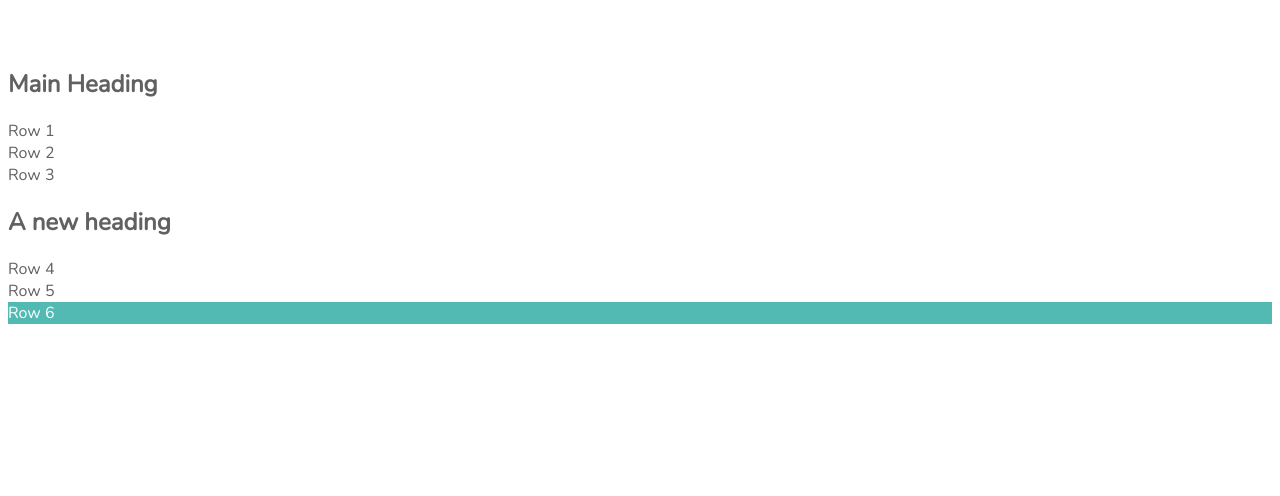
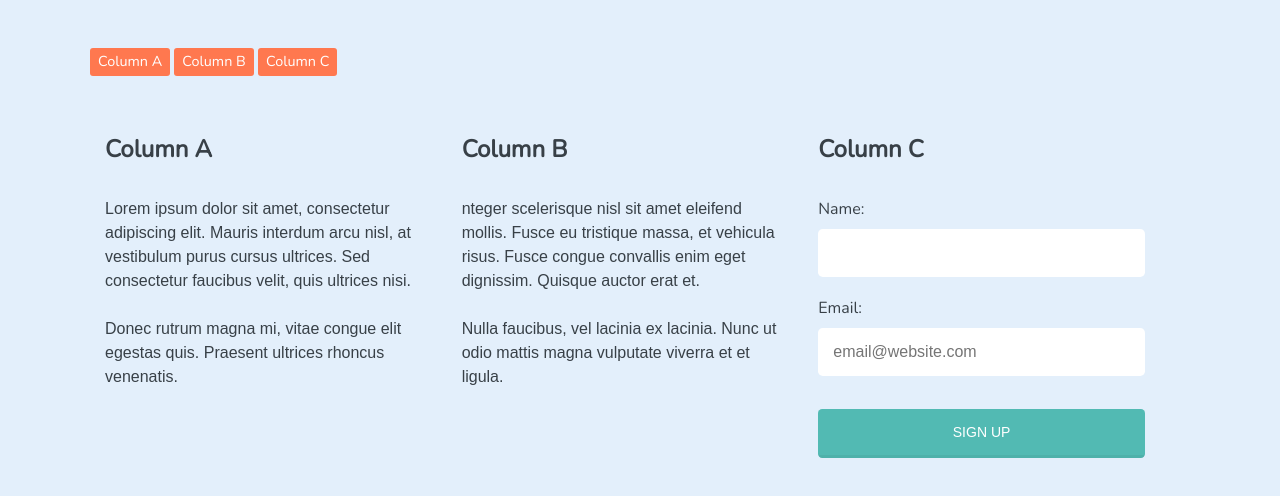
Before and after one commit to willowcheng/nth-child, a plain HTML site: page index.html in a window 1280 px wide. Drawn offline with nearby package versions, Linux system fonts and the light colour scheme.

Commit message:
Root and target

```diff
--- /dev/null
+++ b/css/base.css
@@ -0,0 +1,98 @@
+* {
+    box-sizing: border-box;
+}
+body {
+    font-family: 'Nunito', sans-serif;
+    line-height: 1.5;
+    color: #384047;
+    padding: 40px 0;
+}
+p {
+    font-family: sans-serif;
+    margin-bottom: 24px;
+}
+hr {
+    border: 0;
+    height: 0;
+    border-top: 1px dotted rgba(0, 0, 0, 0.2);
+    margin: 50px 0;
+}
+h1,
+h2 {
+    margin: 0 0 30px 0;
+}
+nav a {
+    font-size: .9em;
+    background: #ff784f;
+    color: white;
+    display: inline-block;
+    text-decoration: none;
+    padding: 3px 8px;
+    border-radius: 3px;
+}
+nav a:hover {
+    opacity: .75;
+}
+
+/* Main -------------------- */
+
+#container {
+    max-width: 1100px;
+    margin: auto;
+}
+.row {
+    padding-top: 40px;
+}
+.col {
+    float: left;
+    width: 32.421%;
+    padding: 15px;
+}
+
+.btn {
+    font-size: 0.875em;
+    font-weight: 400;
+    cursor: pointer;
+    color: #fff;
+    padding-left: 20px;
+    padding-right: 20px;
+    width: 100%;
+    margin: 1em 0;
+    text-transform: uppercase;
+    border-bottom: 3px solid rgba(0,0,0,0.05);
+    background-color: #52bab3;
+}
+.btn:hover {
+    opacity: .75;
+}
+
+/* Form -------------------- */
+
+label {
+    display: block;
+    margin-bottom: 0.5em;
+}
+input {
+    outline: 0;
+    border: none;
+    padding: 15px;
+    border-radius: .3em;
+}
+input[type="text"],
+input[type="email"],
+input[type="password"] {
+    font-size: 1em;
+    color: #222;
+    font-weight: 300;
+    width: 100%;
+    height: auto;
+    margin-bottom: 1.2em;
+}
+
+/* Float Clearfix ------------------ */
+
+.group:after {
+    content: "";
+    display: table;
+    clear: both;
+}
--- a/css/style.css
+++ b/css/style.css
@@ -1,7 +1,14 @@
-/* :nth-child Pseudo-classes------------------ */
+:root {
+    background: #e3effb;
+}
 
-
-div:nth-last-of-type(1) {
-    background: #52bab3;
+:target {
+    background: #384947;
     color: white;
 }
+
+#col-c:target {
+    background: #eff1f2;
+    color: initial;
+    box-shadow: 0 0 6px rgba(0, 0, 0, .2);
+}
--- a/index.html
+++ b/index.html
@@ -4,34 +4,41 @@
     <title>Selectors</title>
     <meta name="viewport" content="width=device-width, initial-scale=1">
     <link href='http://fonts.googleapis.com/css?family=Nunito:400,300' rel='stylesheet' type='text/css'>
+    <link rel="stylesheet" href="css/base.css">
     <link rel="stylesheet" href="css/style.css">
-    <style>
-        body {
-            font-family: 'Nunito', sans-serif;
-            color: #616161;
-            padding: 40px 0;
-        }
-        ul {
-            list-style: none;
-            width: 50%;
-            margin: auto;
-        }
-        li {
-            border-bottom: 1px dotted;
-            padding: 15px 10px;
-        }
-    </style>
 </head>
 <body>
-<section>
-    <h1>Main Heading</h1>
-    <div>Row 1</div>
-    <div>Row 2</div>
-    <div>Row 3</div>
-    <h2>A new heading</h2>
-    <div>Row 4</div>
-    <div>Row 5</div>
-    <div>Row 6</div>
-</section>
+<div id="container">
+    <nav>
+        <a href="#col-a">Column A</a>
+        <a href="#col-b">Column B</a>
+        <a href="#col-c">Column C</a>
+    </nav>
+    <div class="row group">
+        <div id="col-a" class="col">
+            <h2>Column A</h2>
+            <p>Lorem ipsum dolor sit amet, consectetur adipiscing elit. Mauris interdum arcu nisl, at vestibulum purus cursus ultrices. Sed consectetur faucibus velit, quis ultrices nisi.</p>
+            <p>Donec rutrum magna mi, vitae congue elit egestas quis. Praesent ultrices rhoncus venenatis. </p>
+        </div>
+        <div id="col-b" class="col">
+            <h2>Column B</h2>
+            <p>nteger scelerisque nisl sit amet eleifend mollis. Fusce eu tristique massa, et vehicula risus. Fusce congue convallis enim eget dignissim. Quisque auctor erat et.</p>
+            <p>Nulla faucibus, vel lacinia ex lacinia. Nunc ut odio mattis magna vulputate viverra et et ligula.</p>
+        </div>
+        <div id="col-c" class="col">
+            <form>
+                <h2>Column C</h2>
+
+                <label for="name">Name:</label>
+                <input type="text" id="name">
+
+                <label for="email">Email:</label>
+                <input type="email" id="email" placeholder="email@website.com">
+
+                <input class="btn" type="submit" value="Sign up">
+            </form>
+        </div>
+    </div>
+</div>
 </body>
 </html>
```
